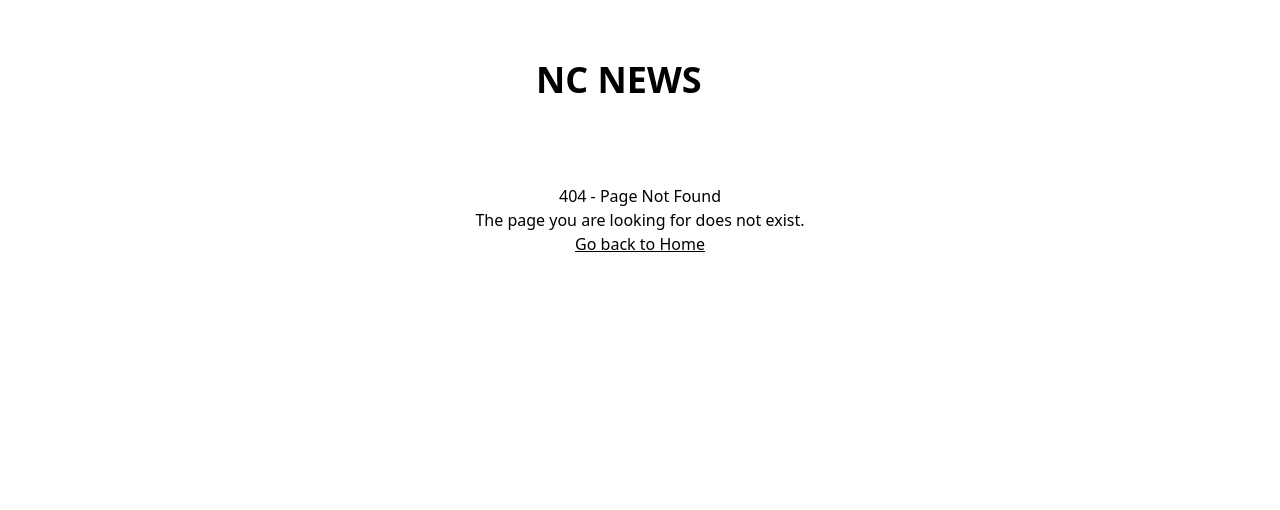
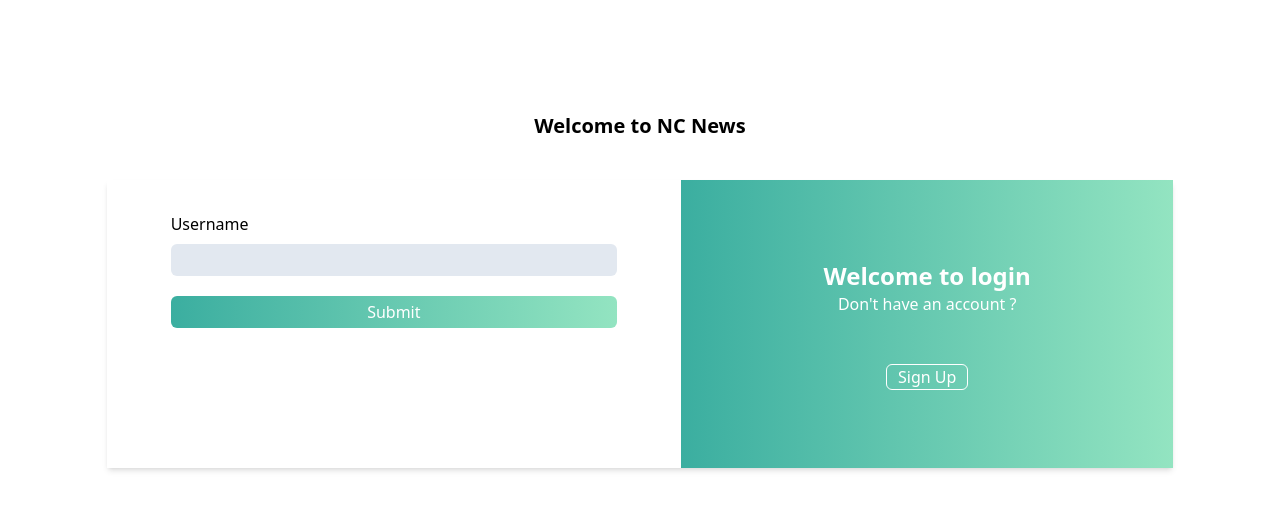
Before and after one commit to Ryanfox123/nc-news-frontend, a React (Vite) app: page /login in a window 1280 px wide. Before the commit this address had no page. Shown: the top 510 px of the page. Built offline with nearby package versions, Linux system fonts and the light colour scheme.

Commit message:
login page created

```diff
--- a/src/App.jsx
+++ b/src/App.jsx
@@ -1,10 +1,11 @@
-import { Routes, Route } from "react-router-dom";
+import { Routes, Route, useLocation } from "react-router-dom";
 import Home from "./Components/Home/Home";
 import ArticleInfo from "./Components/Article/ArticleInfo";
 import Header from "./Components/Header";
 import { useState } from "react";
 import TopicArticleList from "./Components/ArticlesByTopic/TopicArticleList";
 import ErrorPage from "./Components/ErrorPage";
+import LoginPage from "./Components/Login/LoginPage";
 
 function App() {
   const [topics, setTopics] = useState([]);
@@ -12,11 +13,15 @@ function App() {
     queryVal: "created_at",
     order: "DESC",
   });
+  const location = useLocation();
 
   return (
     <>
-      <Header setSortByVals={setSortByVals} />
+      {location.pathname !== "/login" && (
+        <Header setSortByVals={setSortByVals} />
+      )}
       <Routes>
+        <Route path="/login" element={<LoginPage />} />
         <Route
           path="/"
           element={
--- /dev/null
+++ b/src/Components/Login/LoginPage.jsx
@@ -0,0 +1,69 @@
+import React, { useEffect, useState } from "react";
+import { Link } from "react-router-dom";
+import { UserContext } from "../../context/UserContext";
+import { useContext } from "react";
+import { getUserByUsername } from "../../../utils";
+import { useNavigate } from "react-router-dom";
+function LoginPage() {
+  const navigate = useNavigate();
+  const [userLogin, setUserLogin] = useState("");
+  const { setUser } = useContext(UserContext);
+
+  const submitUsername = (e) => {
+    e.preventDefault();
+    getUserByUsername(userLogin).then((res) => {
+      setUser(res);
+      setUserLogin("");
+      navigate("/");
+    });
+  };
+
+  useEffect(() => {});
+  return (
+    <div>
+      <div>
+        <header className="w-2/6 mx-auto mt-28">
+          <h1 className="text-center font-extrabold text-xl">
+            Welcome to NC News
+          </h1>
+        </header>
+        <section className="flex flex-row w-5/6 mx-auto mt-10 h-72 shadow-md">
+          <div className="w-7/12 justify-center bg-white">
+            <form
+              id="login-form"
+              className="flex flex-col px-16 gap-2 mt-8"
+              onSubmit={submitUsername}
+            >
+              <label htmlFor="login-form">Username</label>
+              <input
+                className="bg-slate-200 rounded-md pt-1 pb-1 pl-3"
+                type="text"
+                value={userLogin}
+                onChange={(e) => {
+                  setUserLogin(e.target.value);
+                  console.log(userLogin);
+                }}
+              />
+              <input
+                type="submit"
+                className="text-white bg-gradient-to-r from-custom-turq2 to-custom-turq mt-3 rounded-md pt-1 pb-1
+             hover:from-custom-turq hover:to-custom-turq2
+             active:bg-custom-turq3
+             transition duration-200 ease-in-out cursor-pointer"
+              />
+            </form>
+          </div>
+          <div className=" text-white flex flex-col w-3/6 text-center bg-gradient-to-r from-custom-turq2 to-custom-turq">
+            <h2 className="font-extrabold mt-20 text-2xl">Welcome to login</h2>
+            <p className="font-light">Don't have an account ?</p>
+            <button className="mt-12 mx-auto  w-1/6 border border-white rounded-md">
+              Sign Up
+            </button>
+          </div>
+        </section>
+      </div>
+    </div>
+  );
+}
+
+export default LoginPage;
--- a/tailwind.config.js
+++ b/tailwind.config.js
@@ -1,7 +1,13 @@
 module.exports = {
-  content: ["./src/**/*.{js,jsx,ts,tsx,css}"],
+  content: ["./src/**/*.{js,jsx,ts,tsx}"],
   theme: {
-    extend: {},
+    extend: {
+      colors: {
+        "custom-turq": "#93e4c1",
+        "custom-turq2": "#3baea0",
+        "custom-turq3": "#118a7e",
+      },
+    },
   },
   plugins: [],
 };
--- a/utils.js
+++ b/utils.js
@@ -36,6 +36,12 @@ export const getArticleByID = (id) => {
   });
 };
 
+export const getUserByUsername = (username) => {
+  return api.get(`/users/${username}`).then((res) => {
+    return res.data.user;
+  });
+};
+
 export const getTopics = () => {
   return api.get("/topics").then((res) => {
     return res.data.topics;
```
